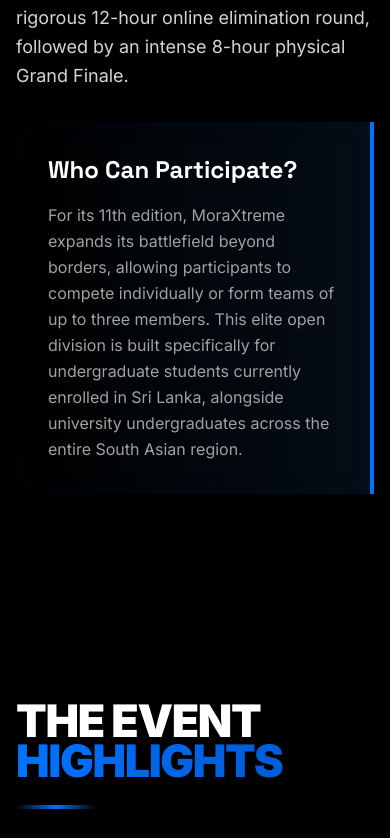
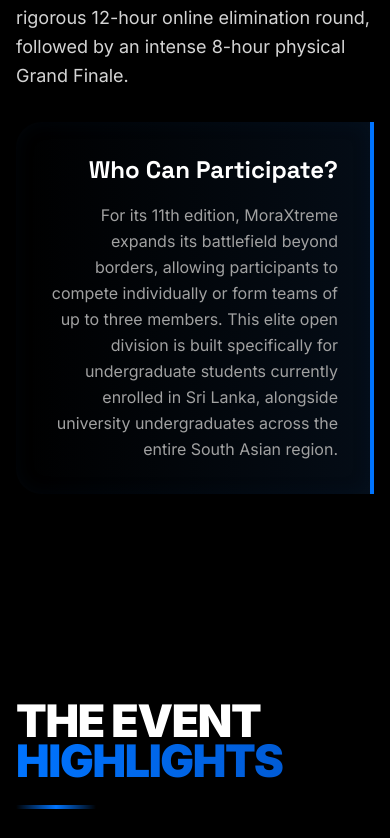
Before and after one commit to Vishwa-Srinath/moraXtreme_11.0, a Next.js app: page / in a window 390 px wide. Shown: the part 2202-3040 px from the top of the page. Built offline with nearby package versions, Linux system fonts and the light colour scheme.

Commit message:
Fix typo error

```diff
--- a/src/components/landing/AboutSection.tsx
+++ b/src/components/landing/AboutSection.tsx
@@ -37,7 +37,7 @@
 
         {/* Right Column: Who Can Participate */}
         <div className="z-10 flex flex-col gap-12 lg:mt-12">
-          <div className="rounded-l-2xl border-r-4 border-[#0074FF] bg-gradient-to-l from-[#163E70]/20 to-transparent p-8 text-left shadow-[inset_0_0_20px_rgba(22,62,112,0.1)]">
+          <div className="rounded-l-2xl border-r-4 border-[#0074FF] bg-gradient-to-l from-[#163E70]/20 to-transparent p-8 text-right shadow-[inset_0_0_20px_rgba(22,62,112,0.1)] md:text-left">
             <h3 className="mb-4 font-[family-name:var(--font-space)] text-2xl font-bold text-white">
               Who Can Participate?
             </h3>
--- a/src/components/landing/RegisterCTASection.tsx
+++ b/src/components/landing/RegisterCTASection.tsx
@@ -17,8 +17,8 @@
             </span>
           </div>
 
-          <div className="mb-12 w-full text-left md:text-center">
-            <h2 className="font-[family-name:var(--font-sans)] text-[clamp(2.8rem,4vw,3.8rem)] font-black leading-[0.88] tracking-[-0.03em] text-white uppercase drop-shadow-xl">
+          <div className="mb-12 w-full text-center">
+            <h2 className="font-[family-name:var(--font-sans)] text-[clamp(2.8rem,4vw,3.8rem)] font-bold leading-[0.88] tracking-[-0.03em] text-white uppercase drop-shadow-xl">
               The Gateway to <br className="md:hidden" />
               <span className="bg-gradient-to-r from-[#0074FF] to-[#005BD6] bg-clip-text text-transparent">
                 MoraXtreme 11.0
```
